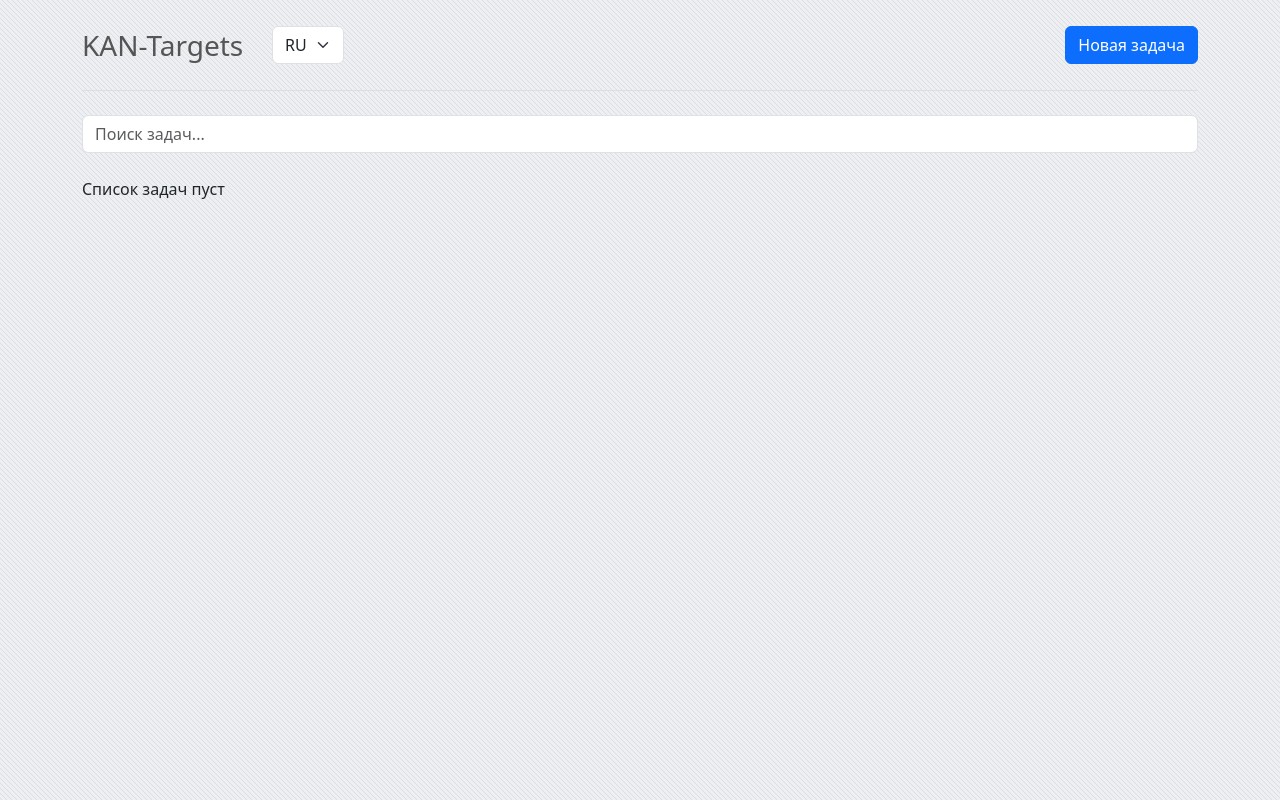
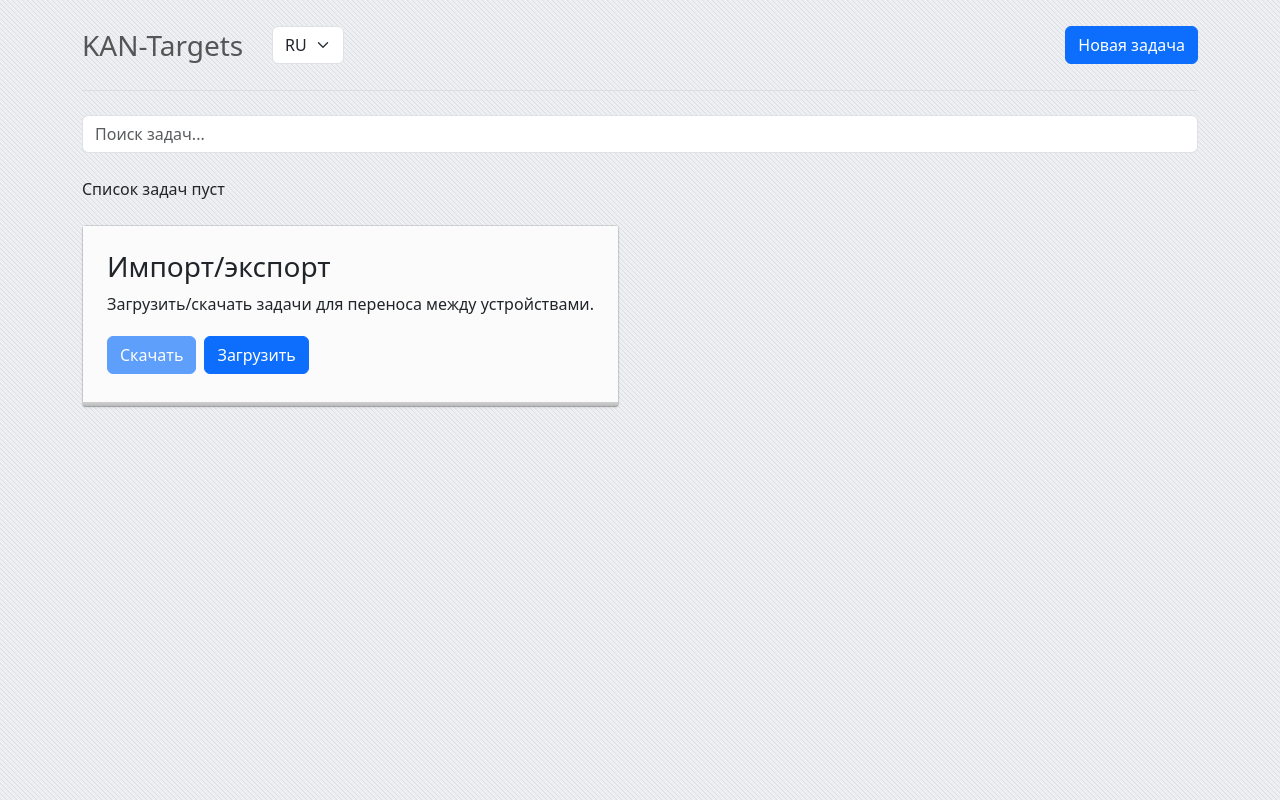
Before and after one commit to AKopytenko/KAN_Targets, a Vue app: page / in a window 1280 px wide. Built offline with nearby package versions, Linux system fonts and the light colour scheme.

Commit message:
FIX: Показываем импорт-экспорт при отсутствии задач

```diff
--- a/src/components/KTGTargets.vue
+++ b/src/components/KTGTargets.vue
@@ -46,7 +46,7 @@
                 {{ getTranslate.TARGETS_EMPTY }}
             </div>
 
-            <KTGImportTargets v-if="targets.value.length" />
+            <KTGImportTargets />
 
         </div>
 
```
